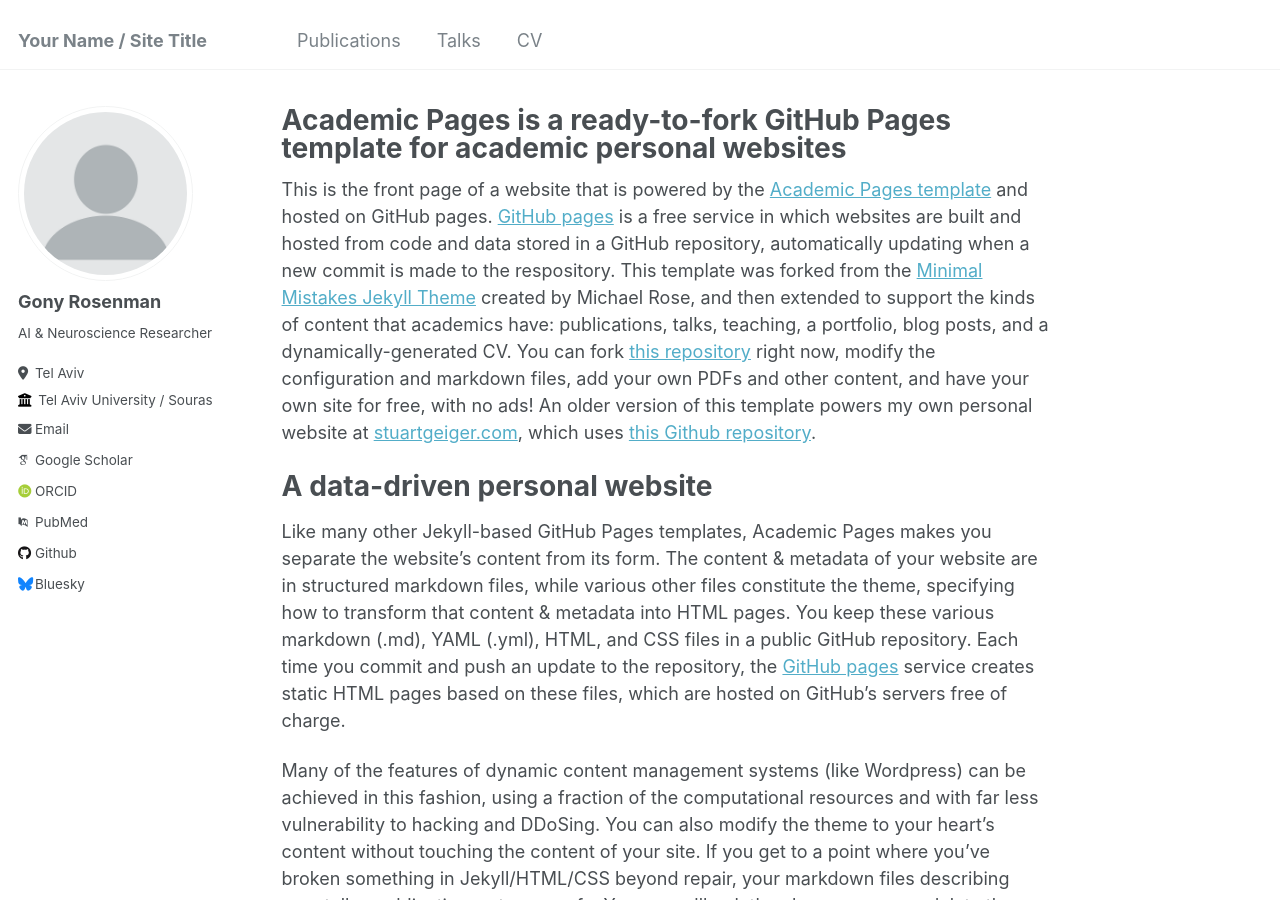
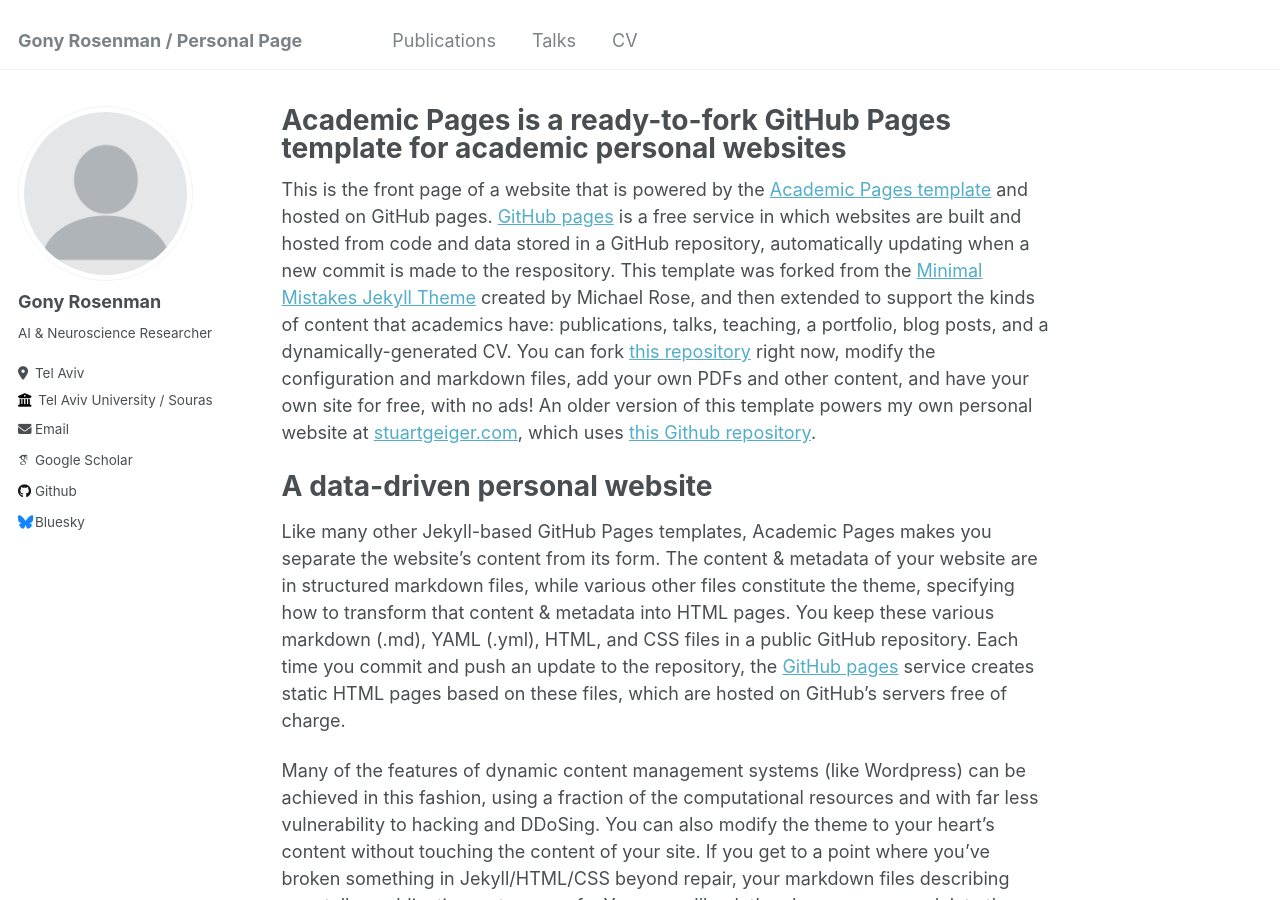
Before and after one commit to GonyRosenman/GonyRosenman.github.io, a Jekyll site: the page built from _pages/about.md, in a window 1280 px wide and 900 px high. Built offline with Jekyll 4.4.1, drawn with Linux system fonts in a browser that asks for light colours; some web fonts are replaced; part of the change alters nothing that is shown.

Commit message:
Update _config.yml

```diff
--- a/_config.yml
+++ b/_config.yml
@@ -8,7 +8,7 @@
 
 # Basic Site Settings
 locale                   : "en-US"
-title                    : "Your Name / Site Title"
+title                    : "Gony Rosenman / Personal Page"
 title_separator          : "-"
 name                     : &name "Your Name"
 description              : &description "personal description"
@@ -31,21 +31,10 @@ author:
   email            : "gonyrosenman@mail.tau.ac.il"
 
   # Academic websites
-  arxiv            : # URL - Update with the correct link to your profile
-  googlescholar    : "https://scholar.google.com/citations?user=PS_CX0AAAAAJ"
-  impactstory      : # URL
-  orcid            : "http://orcid.org/yourorcidurl"
-  semantic         : # URL
-  pubmed           : "https://www.ncbi.nlm.nih.gov/pubmed/?term=john+snow"
-  researchgate     : # URL
+  googlescholar    : "https://scholar.google.com/citations?user=-XIZMMUAAAAJ&hl=en"
 
   # Repositories and software development
-  bitbucket        : # Username - Update with your username on the site
-  codepen          : # Username
-  dribbble         : # Username
-  github           : "academicpages"
-  kaggle           : # Username
-  stackoverflow    : # User number or user number and name (i.e., use "1" or "1/jeff-atwood")
+  github           : "gonyrosenman"
 
   # Social media
   bluesky          : "bsky.app" # Replace this with you Bluesky username
@@ -58,20 +47,7 @@ author:
   instagram        : # Username
   lastfm           : # Username
   linkedin         : # Username
-  mastodon         : # URL
-  medium           : # URL
-  pinterest        : # Username
-  soundcloud       : # Username
-  steam            : # Username
-  telegram         : # URL
-  tumblr           : # Username
-  twitter          : # Username for X / Twitter
-  vine             : # Username
-  weibo            : # Username
-  wikipedia        : # Username
-  xing             : # Username
-  youtube          : # Username
-  zhihu            : # URL
+
 
 
 # Site Settings
```
